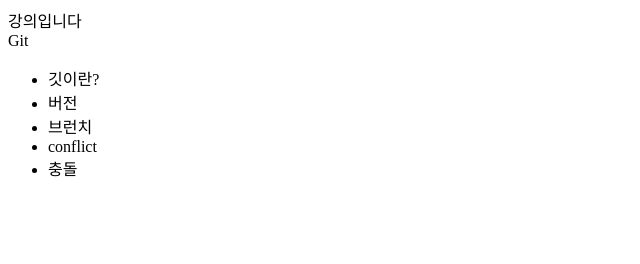
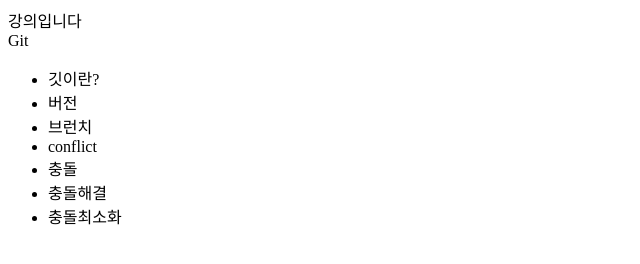
Before and after one commit to Kangml8020/sourcetree_repository, a plain HTML site: page index.html in a window 1280 px wide. Shown: the whole page, without its empty margins (0-640 px from the left). Drawn offline with Linux system fonts and the light colour scheme.

Commit message:
충돌해결,충돌최소화 추가

```diff
--- a/index.html
+++ b/index.html
@@ -12,6 +12,8 @@
         <li>브런치</li>
         <li>conflict</li>
         <li>충돌</li>
+        <li>충돌해결</li>
+        <li>충돌최소화</li>
     </ul>
 
 </html>
```
